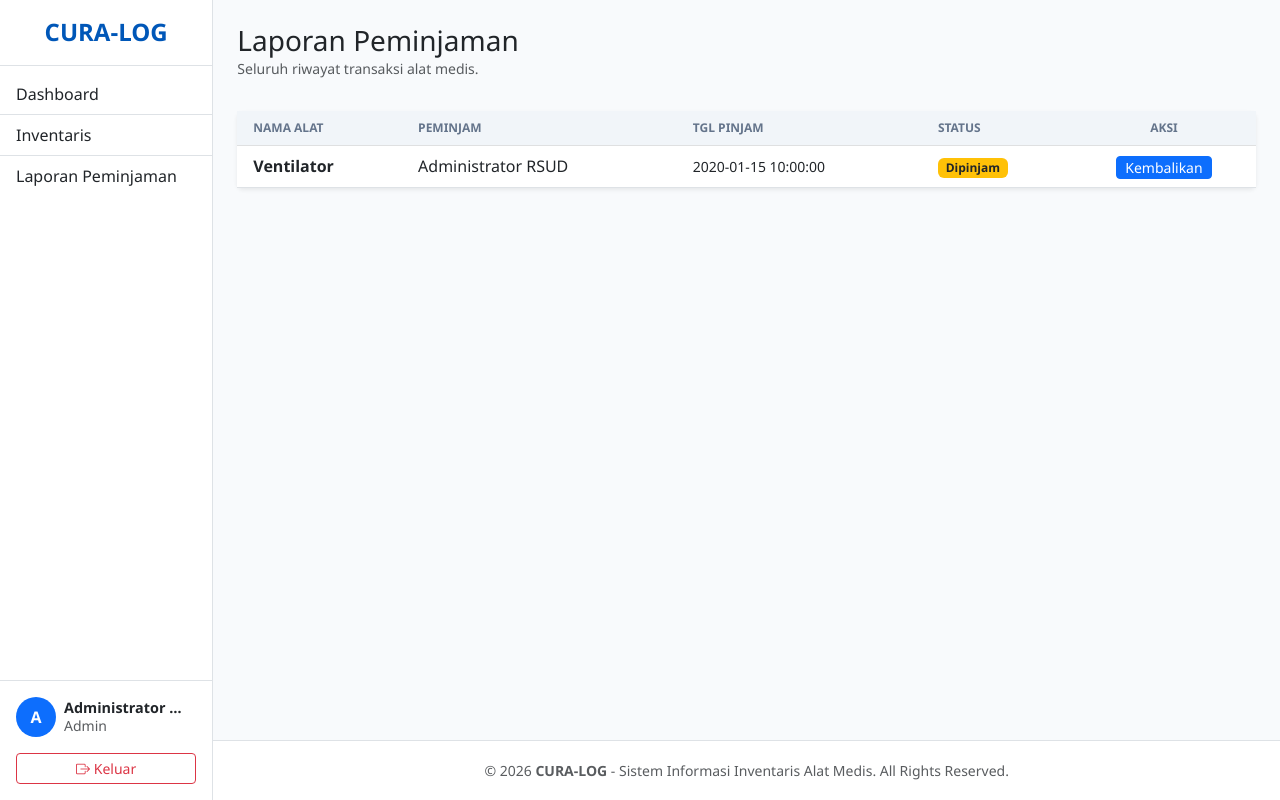
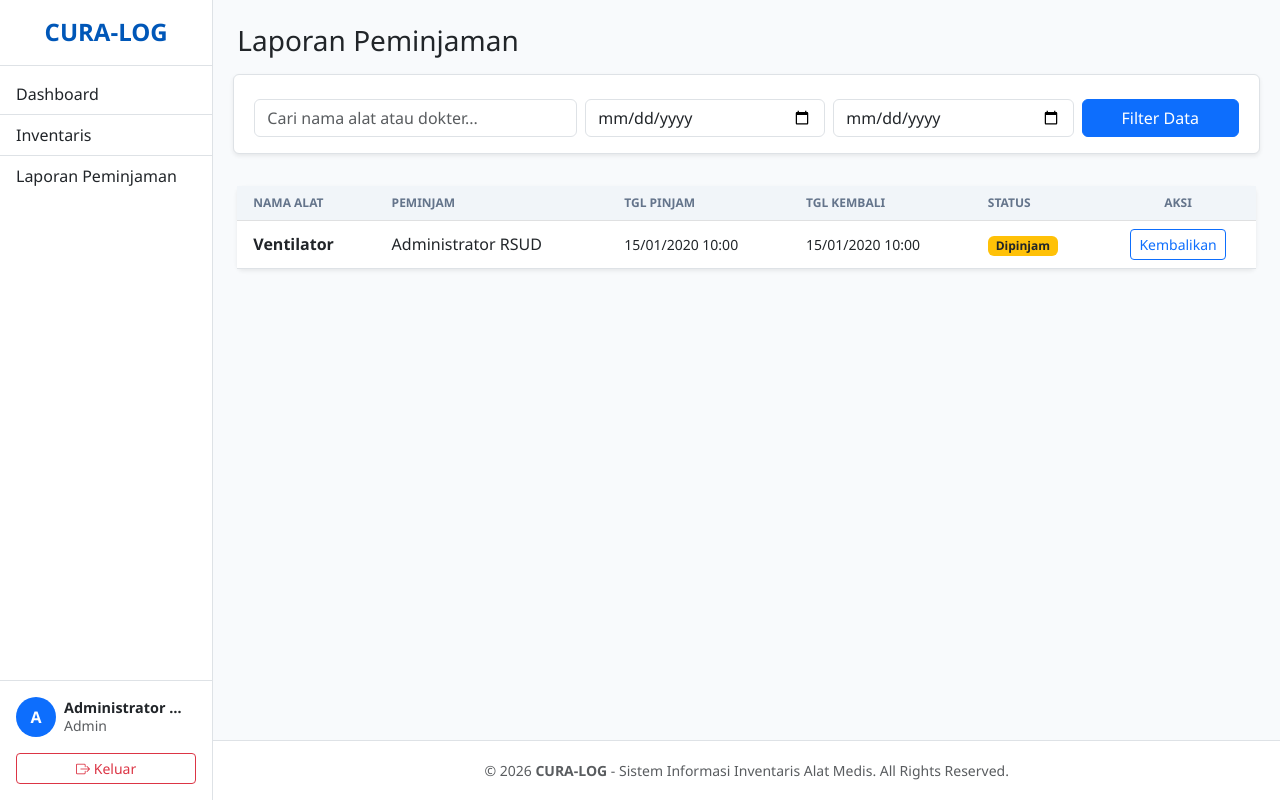
Before and after one commit to dfdwii/CURA-LOG, a PHP site: page /CURALOG/fungsi/history.php in a window 1280 px wide. Run offline with PHP 8.4, Linux system fonts and the light colour scheme; a user stored in the database is signed in; data comes from the database, SQL or seed files in the repository; tables that the repository leaves empty hold one stand-in row (values such as "Sample post").

Commit message:
penambahan fungsi search,filter untuk data

```diff
--- a/fungsi/history.php
+++ b/fungsi/history.php
@@ -4,6 +4,10 @@ require_once '../auth_check.php';
 
 $role = $_SESSION['role'];
 $my_id = $_SESSION['user_id'];
+
+$s_key = isset($_GET['s_key']) ? mysqli_real_escape_string($koneksi, $_GET['s_key']) : '';
+$tgl_mulai = isset($_GET['tgl_mulai']) ? mysqli_real_escape_string($koneksi, $_GET['tgl_mulai']) : '';
+$tgl_akhir = isset($_GET['tgl_akhir']) ? mysqli_real_escape_string($koneksi, $_GET['tgl_akhir']) : '';
 
 if (isset($_GET['kembali'])) {
     $id_h = $_GET['kembali'];
@@ -16,7 +20,7 @@ if (isset($_GET['kembali'])) {
     } else {
         mysqli_query($koneksi, "UPDATE history_peminjaman SET status_peminjaman='Dikembalikan', tgl_kembali=NOW() WHERE id_history='$id_h'");
         mysqli_query($koneksi, "UPDATE alat SET status='Tersedia' WHERE id_alat='$id_a'");
-        echo "<script>alert('Berhasil!'); window.location='history.php';</script>";
+        echo "<script>alert('Alat berhasil dikembalikan!'); window.location='history.php';</script>";
     }
 }
 
@@ -30,22 +34,49 @@ include '../tampilan/header.php';
         <div class="col-md-10 offset-md-2 px-4 pt-0" style="padding-bottom: 80px;">
 
             <div class="sticky-top pt-4 pb-3 mb-3" style="background-color: #f8fafc; z-index: 10;">
-                <div class="d-flex justify-content-between align-items-center">
-                    <div>
                 <h3 class="m-0"><?php echo ($role == 'dokter') ? 'Histori Peminjaman' : 'Laporan Peminjaman'; ?></h3>
-                        <p class="text-muted m-0 small"><?php echo ($role == 'dokter') ? "Catatan peminjaman pribadi Anda." : "Seluruh riwayat transaksi alat medis."; ?></p>
+
+                <form method="GET" class="row g-2 mt-3 bg-white p-3 rounded shadow-sm border">
+                    <div class="col-md-4">
+                        <input type="text" name="s_key" class="form-control" placeholder="Cari nama alat atau dokter..." value="<?php echo $s_key; ?>">
                     </div>
+                    <div class="col-md-3">
+                        <input type="date" name="tgl_mulai" class="form-control" value="<?php echo $tgl_mulai; ?>">
                     </div>
+                    <div class="col-md-3">
+                        <input type="date" name="tgl_akhir" class="form-control" value="<?php echo $tgl_akhir; ?>">
+                    </div>
+                    <div class="col-md-2">
+                        <button type="submit" class="btn btn-primary w-100">Filter Data</button>
+                    </div>
+                </form>
             </div>
 
             <div class="card shadow-sm border-0">
+                <div class="card-body p-0">
                     <table class="table table-hover align-middle mb-0">
                         <thead class="table-light">
-                        <tr><th class="ps-3">Nama Alat</th><th>Peminjam</th><th>Tgl Pinjam</th><th>Status</th><th class="text-center">Aksi</th></tr>
+                            <tr>
+                                <th class="ps-3">Nama Alat</th>
+                                <th>Peminjam</th>
+                                <th>Tgl Pinjam</th>
+                                <th>Tgl Kembali</th>
+                                <th>Status</th>
+                                <th class="text-center">Aksi</th>
+                            </tr>
                         </thead>
                         <tbody>
                             <?php
-                        $sql = ($role == 'dokter') ? "SELECT h.*, a.nama_alat, u.nama_lengkap FROM history_peminjaman h JOIN alat a ON h.id_alat=a.id_alat JOIN users u ON h.id_user=u.id WHERE h.id_user = '$my_id' ORDER BY h.id_history DESC" : "SELECT h.*, a.nama_alat, u.nama_lengkap FROM history_peminjaman h JOIN alat a ON h.id_alat=a.id_alat JOIN users u ON h.id_user=u.id ORDER BY h.id_history DESC";
+                            $cond = "WHERE 1=1";
+                            if ($role == 'dokter') $cond .= " AND h.id_user = '$my_id'";
+                            if ($s_key != '') $cond .= " AND (a.nama_alat LIKE '%$s_key%' OR u.nama_lengkap LIKE '%$s_key%')";
+                            if ($tgl_mulai != '' && $tgl_akhir != '') $cond .= " AND h.tgl_pinjam BETWEEN '$tgl_mulai 00:00:00' AND '$tgl_akhir 23:59:59'";
+
+                            $sql = "SELECT h.*, a.nama_alat, u.nama_lengkap FROM history_peminjaman h
+                                    JOIN alat a ON h.id_alat=a.id_alat
+                                    JOIN users u ON h.id_user=u.id
+                                    $cond ORDER BY h.id_history DESC";
+
                             $q = mysqli_query($koneksi, $sql);
                             while($h = mysqli_fetch_array($q)) {
                                 $badge = ($h['status_peminjaman'] == 'Dipinjam') ? 'bg-warning text-dark' : 'bg-success';
@@ -53,12 +84,15 @@ include '../tampilan/header.php';
                             <tr>
                                 <td class="ps-3"><strong><?php echo $h['nama_alat']; ?></strong></td>
                                 <td><?php echo $h['nama_lengkap']; ?></td>
-                            <td><small><?php echo $h['tgl_pinjam']; ?></small></td>
+                                <td><small><?php echo date('d/m/Y H:i', strtotime($h['tgl_pinjam'])); ?></small></td>
+                                <td><small><?php echo ($h['tgl_kembali']) ? date('d/m/Y H:i', strtotime($h['tgl_kembali'])) : '-'; ?></small></td>
                                 <td><span class="badge <?php echo $badge; ?>"><?php echo $h['status_peminjaman']; ?></span></td>
                                 <td class="text-center">
                                     <?php if($h['status_peminjaman'] == 'Dipinjam') { ?>
-                                    <a href="history.php?kembali=<?php echo $h['id_history']; ?>&alat=<?php echo $h['id_alat']; ?>" class="btn btn-sm btn-primary py-0" onclick="return confirm('Kembalikan alat?')">Kembalikan</a>
-                                <?php } else { echo '<i class="bi bi-check-circle text-success"></i>'; } ?>
+                                        <a href="history.php?kembali=<?php echo $h['id_history']; ?>&alat=<?php echo $h['id_alat']; ?>"
+                                           class="btn btn-sm btn-outline-primary"
+                                           onclick="return confirm('Apakah alat ini sudah dikembalikan?')">Kembalikan</a>
+                                    <?php } else { echo '<i class="bi bi-check-circle-fill text-success"></i>'; } ?>
                                 </td>
                             </tr>
                             <?php } ?>
@@ -68,5 +102,6 @@ include '../tampilan/header.php';
             </div>
         </div>
     </div>
+</div>
 
 <?php include '../tampilan/footer.php'; ?>
```
Also changed, not shown: fungsi/inventory.php (+47 -29 lines). Lines whose indentation alone changed are shown as unchanged.
